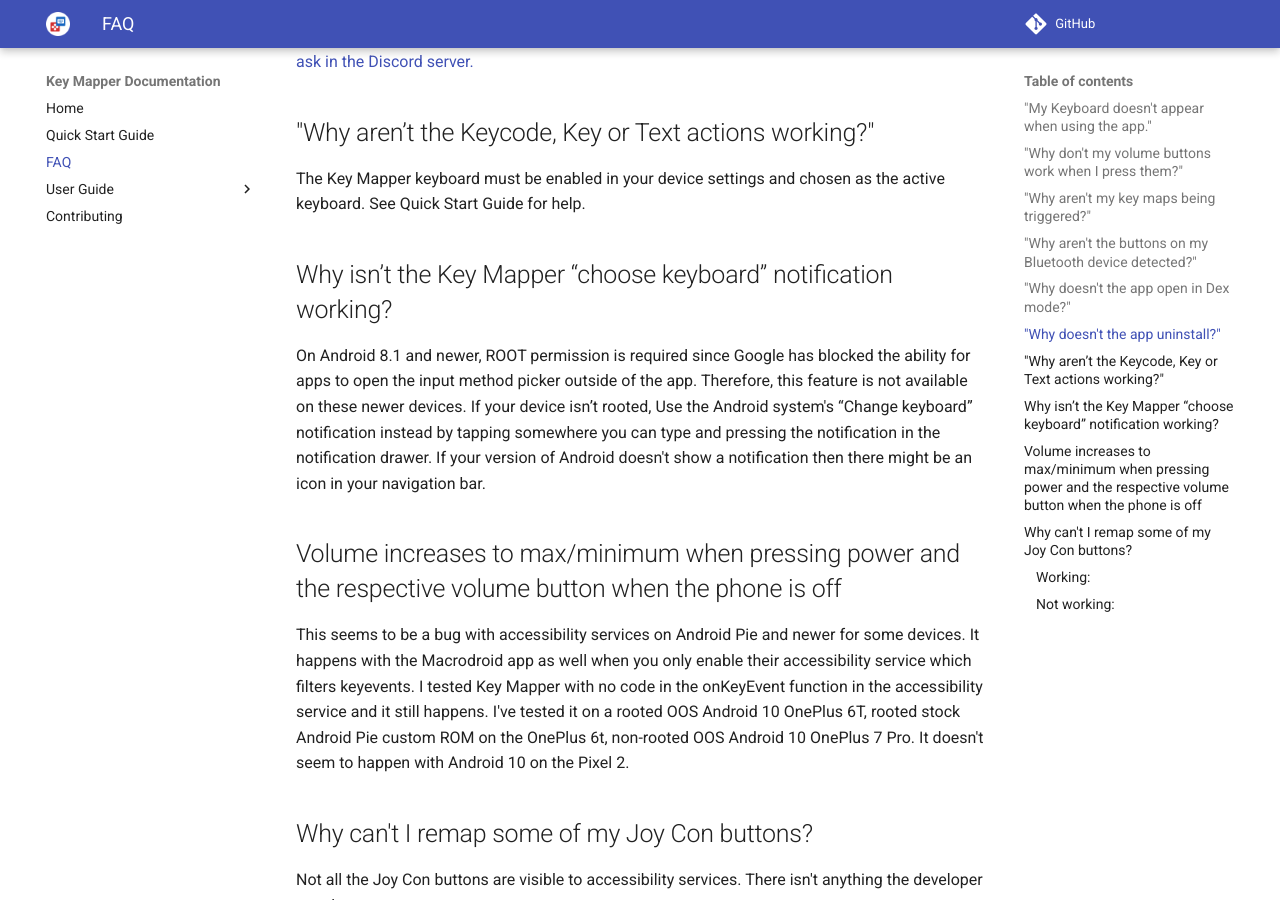
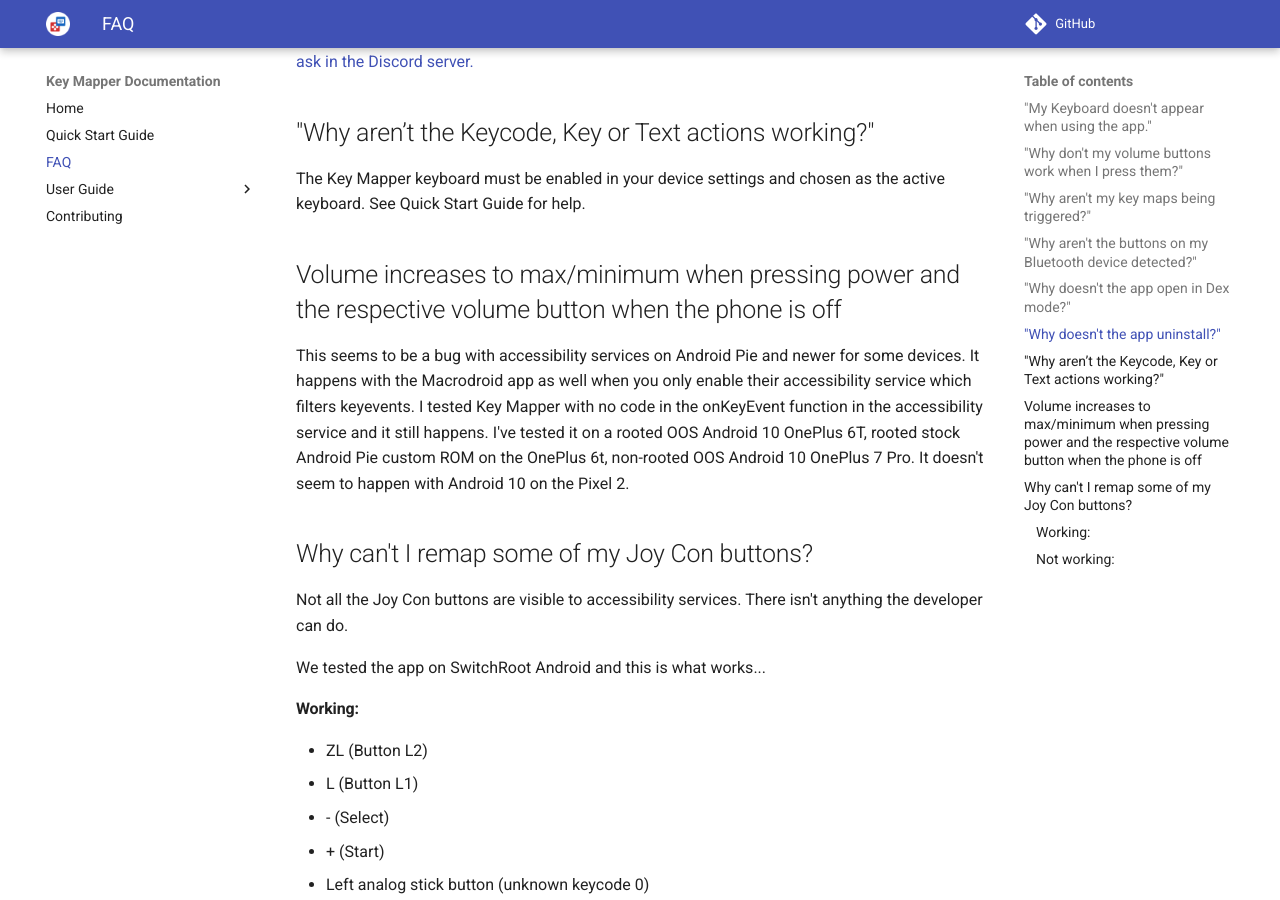
Before and after one commit to keymapperorg/KeyMapper, an MkDocs documentation site: the page built from docs/faq.md, in a window 1280 px wide and 900 px high, scrolled down 1366 px. Built offline with MkDocs 1.6.1 and Material for MkDocs 9.7.7, drawn with Linux system fonts in a browser that asks for light colours; comment, search, counter and statistics services are not loaded.

Commit message:
website: remove entry which is an impossible situation

```diff
--- a/docs/faq.md
+++ b/docs/faq.md
@@ -27,9 +27,6 @@
 ## "Why aren’t the Keycode, Key or Text actions working?"
 The Key Mapper keyboard must be enabled in your device settings and chosen as the active keyboard.
 See Quick Start Guide for help.
-
-## Why isn’t the Key Mapper “choose keyboard” notification working?
-On Android 8.1 and newer, ROOT permission is required since Google has blocked the ability for apps to open the input method picker outside of the app. Therefore, this feature is not available on these newer devices. If your device isn’t rooted, Use the Android system's “Change keyboard” notification instead by tapping somewhere you can type and pressing the notification in the notification drawer. If your version of Android doesn't show a notification then there might be an icon in your navigation bar.
 
 ## Volume increases to max/minimum when pressing power and the respective volume button when the phone is off
 This seems to be a bug with accessibility services on Android Pie and newer for some devices. It happens with the Macrodroid app as well when you only enable their accessibility service which filters keyevents. I tested Key Mapper with no code in the onKeyEvent function in the accessibility service and it still happens. I've tested it on a rooted OOS Android 10 OnePlus 6T, rooted stock Android Pie custom ROM on the OnePlus 6t, non-rooted OOS Android 10 OnePlus 7 Pro. It doesn't seem to happen with Android 10 on the Pixel 2.
```
